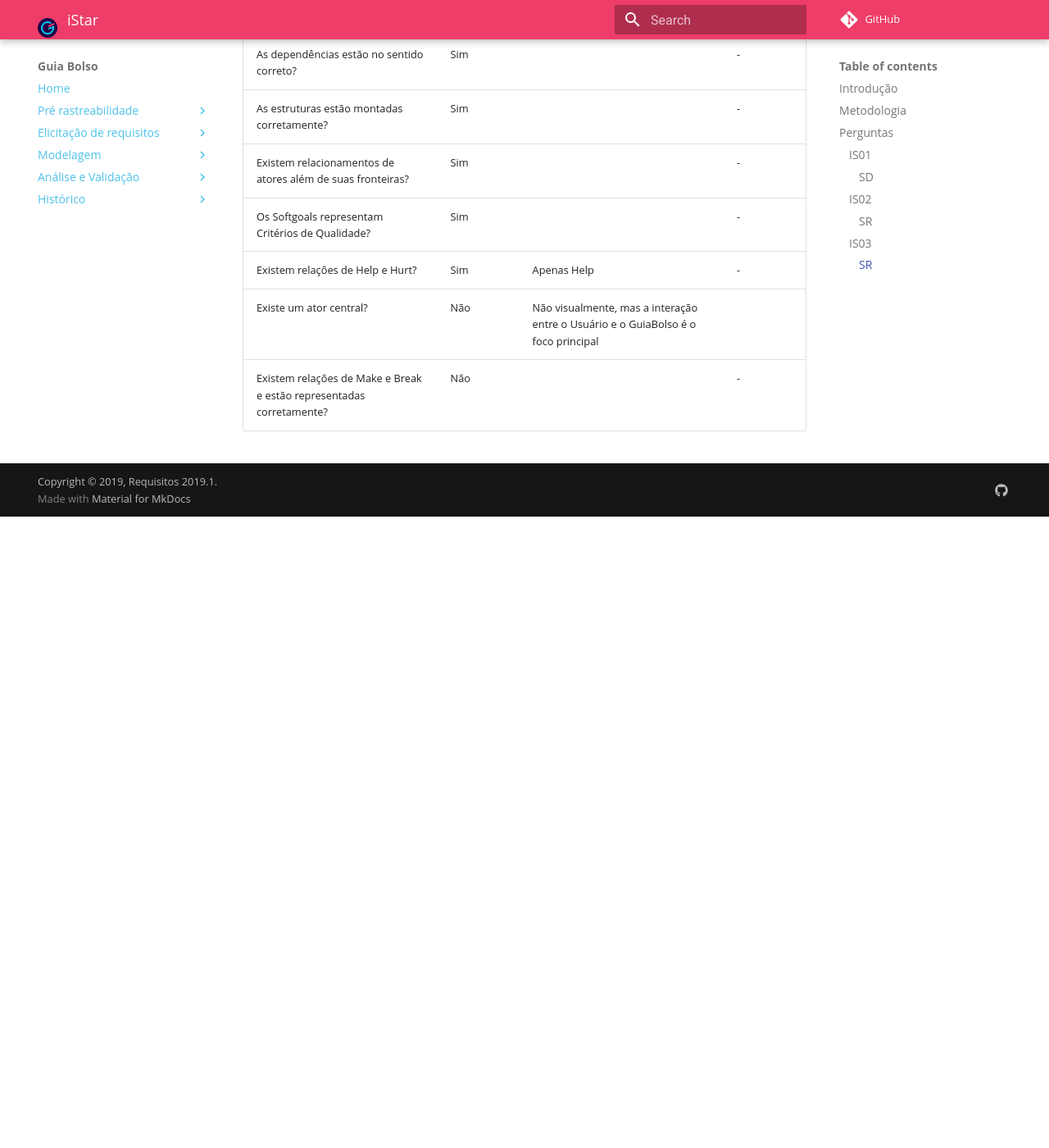
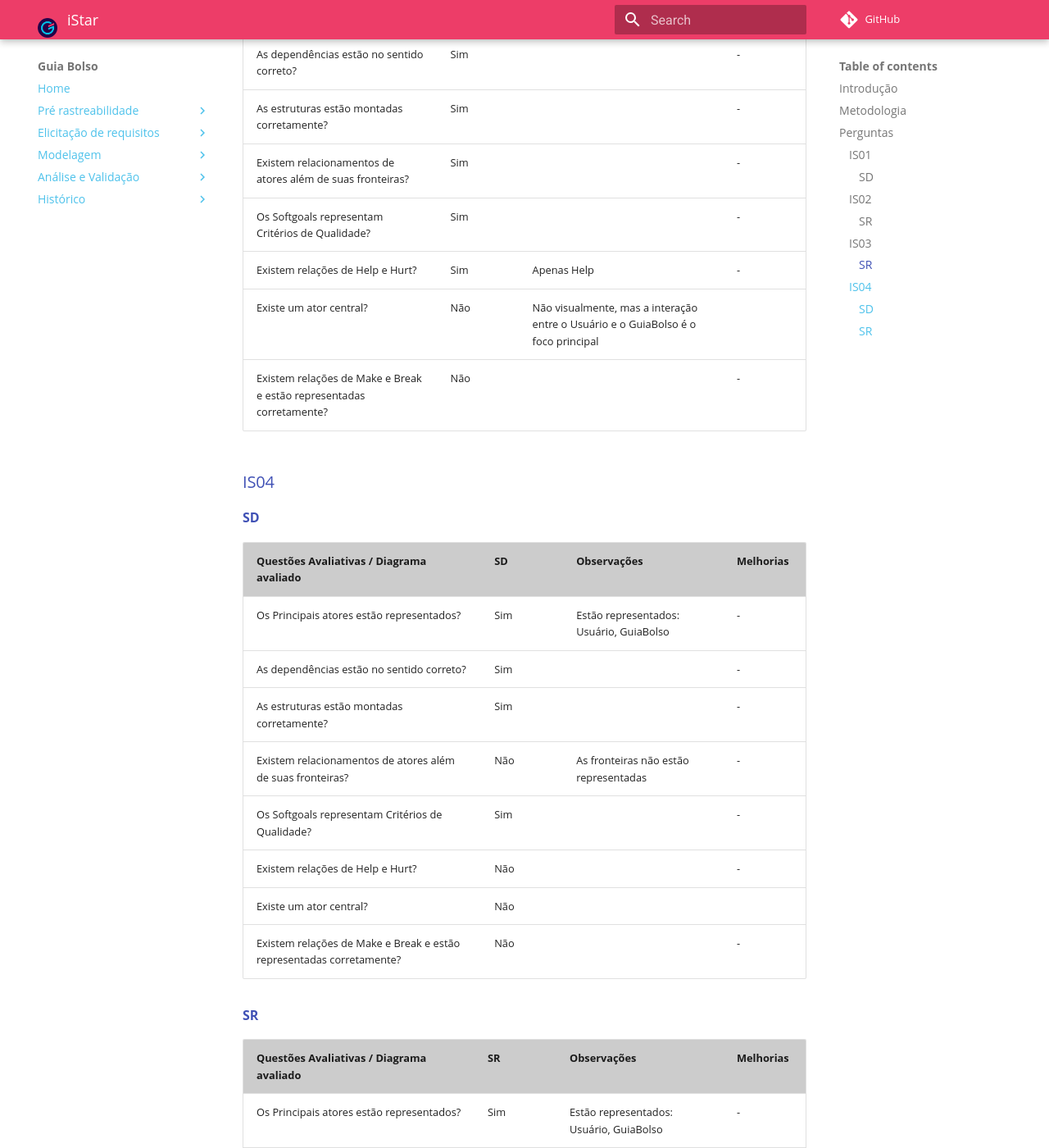
Before and after one commit to fga-disciplinas/2019.1-Guia-Bolso, an MkDocs documentation site: the page built from docs/analise/analise_istar.md, in a window 1280 px wide and 1400 px high, scrolled down 3252 px. Shown: the whole window at 82% size. Built offline with MkDocs 1.6.1 and Material for MkDocs 9.7.7, drawn with Linux system fonts in a browser that asks for light colours; comment, search, counter and statistics services are not loaded; old or Windows-style settings are respelled for this version of MkDocs; before the commit the page ends 3882 px from its top, so only the background shows below that; some of the changed text lies outside the part shown.

Commit message:
Adiciona IS04 a análise de iEstrela.
Co-authored-by: Elias Bernardo <ebmm01@gmail.com>
Signed-off-by: Rafael <rafael.makaha@gmail.com>

```diff
--- a/docs/analise/analise_istar.md
+++ b/docs/analise/analise_istar.md
@@ -90,3 +90,31 @@ Instituições Reguladoras | - |
 | Existem relações de Help e Hurt? | Sim | Apenas Help | - |
 | Existe um ator central? | Não | Não visualmente, mas a interação entre o Usuário e o GuiaBolso é o foco principal |  |
 | Existem relações de Make e Break e estão representadas corretamente? | Não |  | - |
+
+### [IS04](../../modelagem/istar/#is04-adicionar-compromisso-na-agenda)
+
+#### [SD](../../modelagem/istar/#strategic-dependency-model-sd_1)
+
+| Questões Avaliativas / Diagrama avaliado | SD | Observações | Melhorias |
+|--|--|--|--|
+| Os Principais atores estão representados? | Sim | Estão representados: Usuário, GuiaBolso | - |
+| As dependências estão no sentido correto? | Sim |  | - |
+| As estruturas estão montadas corretamente? | Sim |   | - |
+| Existem relacionamentos de atores além de suas fronteiras? | Não | As fronteiras não estão representadas | - |
+| Os Softgoals representam Critérios de Qualidade? | Sim |  | - |
+| Existem relações de Help e Hurt? | Não |  | - |
+| Existe um ator central? | Não |  |  |
+| Existem relações de Make e Break e estão representadas corretamente? | Não |  | - |
+
+#### [SR](../../modelagem/istar/#strategic-rationale-model-sr_2)
+
+| Questões Avaliativas / Diagrama avaliado | SR | Observações | Melhorias |
+|--|--|--|--|
+| Os Principais atores estão representados? | Sim | Estão representados: Usuário, GuiaBolso | - |
+| As dependências estão no sentido correto? | Sim |  | - |
+| As estruturas estão montadas corretamente? | Sim |   | - |
+| Existem relacionamentos de atores além de suas fronteiras? | Sim | Existe interação além da fronteira do Usuário | - |
+| Os Softgoals representam Critérios de Qualidade? | Sim |  | - |
+| Existem relações de Help e Hurt? | Sim | Apenas um help | - |
+| Existe um ator central? | Sim | O Usuário |  |
+| Existem relações de Make e Break e estão representadas corretamente? | Não |  | - |
```
